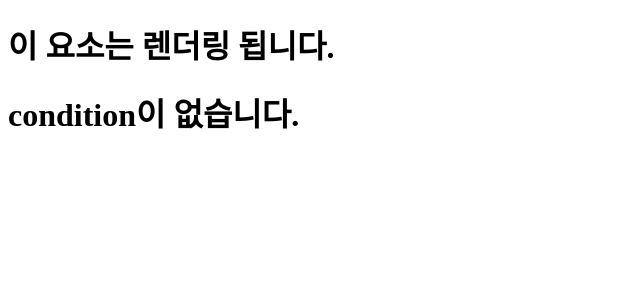
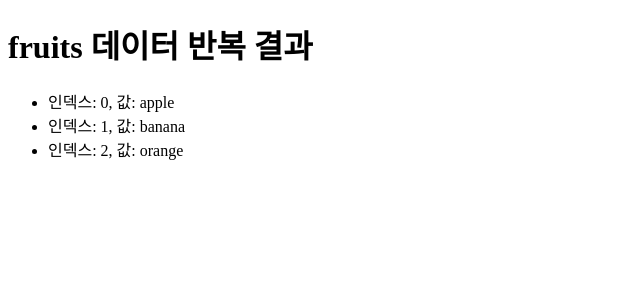
Before and after one commit to DAYEONLEE94/Vue.js, a Vue app in the folder 02/: page / in a window 1280 px wide. Shown: the top 300 px of the page, without its empty margins (0-640 px from the left). Built offline with nearby package versions, Linux system fonts and the light colour scheme.

Commit message:
v-for디렉티브 사용

```diff
--- a/02/src/App.vue
+++ b/02/src/App.vue
@@ -2,23 +2,18 @@
 export default {
   data() {
     return {
-     visible: true,
-     unvisible: false,
-     condition: 'F',
+    fruits: ['apple', 'banana', 'orange'],
     };
   },
 };
 </script>
 <template>
- <h1 v-if="visible">이 요소는 렌더링 됩니다.</h1>
- <h1 v-if="unvisible">이 요소는 렌더링되지 않습니다.</h1>
-
- <h1 v-if="condition === 'A'">condition {{ condition }} 입니다.</h1>
- <h1 v-else-if="condition === 'B'">condition {{ condition }} 입니다.</h1>
- <h1 v-else-if="condition === 'C'">condition {{ condition }} 입니다.</h1>
- <h1 v-else-if="condition === 'D'">condition {{ condition }} 입니다.</h1>
- <h1 v-else="condition">condition이 없습니다.</h1>
-
+  <h1>fruits 데이터 반복 결과</h1>
+  <ul>
+    <li v-for="(value, index) in fruits" :key="index">
+       인덱스: {{ index }}, 값: {{ value }}
+    </li>
+  </ul>
 </template>
 
 <style>
```
